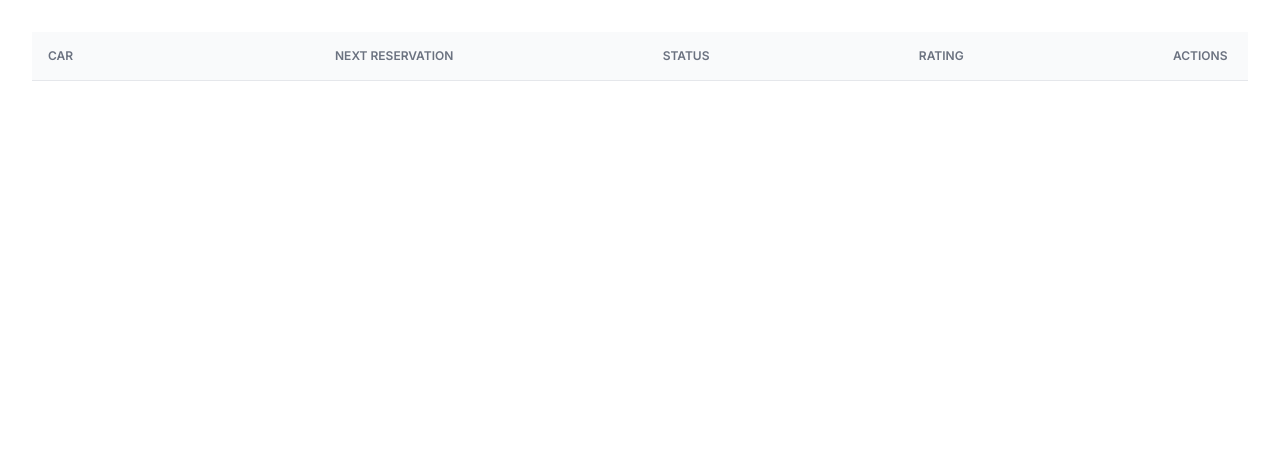
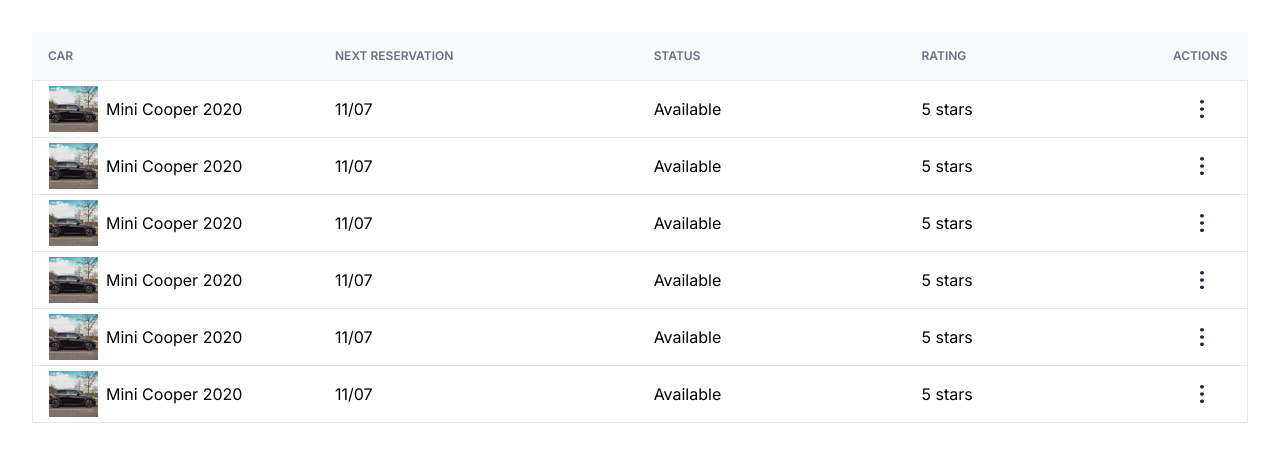
Before and after one commit to gguilhermelopes/jet-solucoes-web-frontend-test, a Next.js app: page / in a window 1280 px wide. Shown: the top 462 px of the page. Built offline with nearby package versions, Linux system fonts and the light colour scheme.

Commit message:
feat: table item basic structure and style

```diff
--- /dev/null
+++ b/src/components/UI/DotsVertical.tsx
@@ -0,0 +1,28 @@
+const DotsVertical = () => {
+  return (
+    <button>
+      <svg
+        width="24"
+        height="24"
+        viewBox="0 0 24 24"
+        fill="none"
+        xmlns="http://www.w3.org/2000/svg"
+      >
+        <path
+          d="M12 6.6C13.1046 6.6 14 5.79411 14 4.8C14 3.80589 13.1046 3 12 3C10.8954 3 10 3.80589 10 4.8C10 5.79411 10.8954 6.6 12 6.6Z"
+          fill="#1F2A37"
+        />
+        <path
+          d="M12 13.8C13.1046 13.8 14 12.9941 14 12C14 11.0059 13.1046 10.2 12 10.2C10.8954 10.2 10 11.0059 10 12C10 12.9941 10.8954 13.8 12 13.8Z"
+          fill="#1F2A37"
+        />
+        <path
+          d="M12 21C13.1046 21 14 20.1941 14 19.2C14 18.2059 13.1046 17.4 12 17.4C10.8954 17.4 10 18.2059 10 19.2C10 20.1941 10.8954 21 12 21Z"
+          fill="#1F2A37"
+        />
+      </svg>
+    </button>
+  );
+};
+
+export default DotsVertical;
--- /dev/null
+++ b/src/components/data-table/TableItem.tsx
@@ -0,0 +1,47 @@
+import Image from "next/image";
+
+import DotsVertical from "@/components/UI/DotsVertical";
+
+type TableItemProps = {
+  imageURL: string;
+  label: string;
+  reservation: string;
+  isAvailable: boolean;
+  rating: number;
+};
+
+const TableItem = ({
+  imageURL,
+  label,
+  reservation,
+  isAvailable,
+  rating,
+}: TableItemProps) => {
+  return (
+    <>
+      <div className="flex items-center gap-2 px-4 border-b border-l border-gray-200">
+        <Image
+          src={imageURL}
+          alt={`${label} image`}
+          width={48.96}
+          height={46}
+        />
+        <span>{label}</span>
+      </div>
+      <div className="flex items-center gap-2 p-4 border-b border-gray-200">
+        <span>{reservation}</span>
+      </div>
+      <div className="flex items-center gap-2 px-4 border-b border-gray-200">
+        <span>{isAvailable ? "Available" : "Not available"}</span>
+      </div>
+      <div className="flex items-center gap-2 px-4 border-b border-gray-200">
+        <span>{rating} stars</span>
+      </div>
+      <div className="flex justify-center items-center gap-2 px-4 border-b border-r border-gray-200">
+        <DotsVertical />
+      </div>
+    </>
+  );
+};
+
+export default TableItem;
--- /dev/null
+++ b/src/components/data-table/TableItems.tsx
@@ -0,0 +1,15 @@
+import TableItem from "./TableItem";
+
+import { tableItemData } from "@/lib/table-item-data";
+
+const TableItems = () => {
+  return (
+    <>
+      {tableItemData.map((item) => (
+        <TableItem key={item.id} {...item} />
+      ))}
+    </>
+  );
+};
+
+export default TableItems;
--- a/src/components/data-table/Title.tsx
+++ b/src/components/data-table/Title.tsx
@@ -4,7 +4,7 @@ type TitleProps = {
 
 const Title = ({ title }: TitleProps) => {
   return (
-    <div className="text-gray-500 text-xs font-semibold uppercase p-4 border-b border-gray-200">
+    <div className="text-gray-500 text-xs font-semibold uppercase p-4 border-b border-gray-200 bg-gray-50">
       {title}
     </div>
   );
--- a/src/components/data-table/index.tsx
+++ b/src/components/data-table/index.tsx
@@ -1,9 +1,11 @@
 import MainTitle from "./MainTitle";
+import TableItems from "./TableItems";
 
 const DataTable = () => {
   return (
-    <section className="m-8 grid grid-cols-[287px_auto_auto_auto_91px] bg-gray-50">
+    <section className="m-8 grid grid-cols-[287px_auto_auto_auto_91px]">
       <MainTitle />
+      <TableItems />
     </section>
   );
 };
--- /dev/null
+++ b/src/lib/table-item-data.ts
@@ -0,0 +1,50 @@
+export const tableItemData = [
+  {
+    id: 1,
+    imageURL: "/mini-cooper.png",
+    label: "Mini Cooper 2020",
+    reservation: "11/07",
+    isAvailable: true,
+    rating: 5,
+  },
+  {
+    id: 2,
+    imageURL: "/mini-cooper.png",
+    label: "Mini Cooper 2020",
+    reservation: "11/07",
+    isAvailable: true,
+    rating: 5,
+  },
+  {
+    id: 3,
+    imageURL: "/mini-cooper.png",
+    label: "Mini Cooper 2020",
+    reservation: "11/07",
+    isAvailable: true,
+    rating: 5,
+  },
+  {
+    id: 4,
+    imageURL: "/mini-cooper.png",
+    label: "Mini Cooper 2020",
+    reservation: "11/07",
+    isAvailable: true,
+    rating: 5,
+  },
+  {
+    id: 5,
+    imageURL: "/mini-cooper.png",
+    label: "Mini Cooper 2020",
+    reservation: "11/07",
+    isAvailable: true,
+    rating: 5,
+  },
+  {
+    id: 6,
+    imageURL: "/mini-cooper.png",
+    label: "Mini Cooper 2020",
+    reservation: "11/07",
+    isAvailable: true,
+    rating: 5,
+  },
+];
```
Also changed, not shown: public/mini-cooper.png (added).
